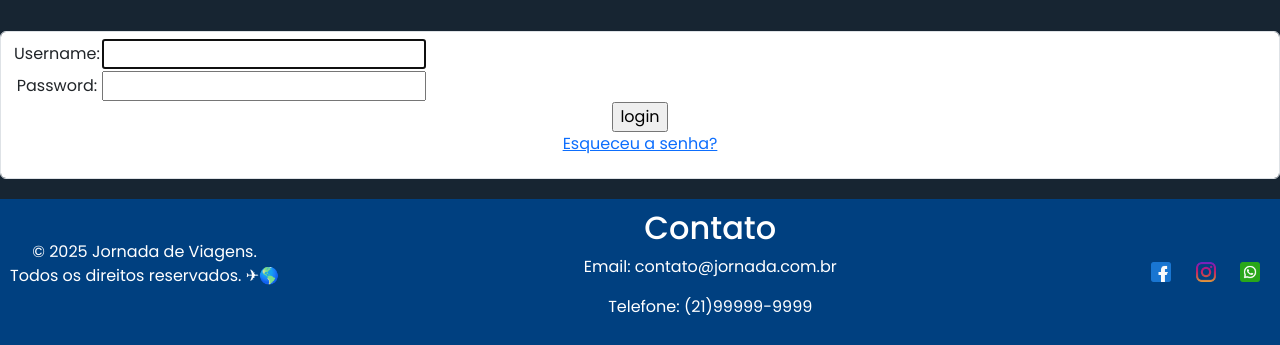
After one commit to dav-dev-codes/pastaprofessor, a Django app: page /accounts/login/ in a window 1280 px wide. The commit adds this page. Shown: the part 801-1146 px from the top of the page. Run offline with Django 5.2, Linux system fonts and the light colour scheme.

Commit message:
feat: login/logout installed

```diff
--- a/base/static/global/css/styles.css
+++ b/base/static/global/css/styles.css
@@ -6,6 +6,7 @@ body {
     text-align: center;
     background: linear-gradient(180deg,rgba(0, 0, 0, 1) 28%, rgba(23, 37, 50, 1) 67%);
 }
+
 
 
 .navbar-nav {
@@ -49,14 +50,14 @@ body {
     align-items: center;
     border-radius: 8px;
     max-height: 100%;
-    margin-top: 30px;
+    margin-top: 40px;
 }
 
 /* Efeito quando scrollar */
 .navbar.scrolled {
     background-color: rgba(116, 136, 177, 0.264) !important;
     backdrop-filter: blur(5px);
-    margin-top: 0;
+    margin-top: 40px;
     height: 50px;
 }
 
@@ -74,8 +75,9 @@ body {
 }
 
 .nav-link {
-    color: #f8f9fa !important;
+    color: #ffffff !important;
     font-weight: 400;
+    font-size: 23px;
     letter-spacing: 0.3px;
     transition: all 0.3s cubic-bezier(0.25, 0.46, 0.45, 0.94);
     padding: 0.5rem 1rem;
@@ -121,6 +123,24 @@ body {
     color: white;
     padding-left: 20px;
 }
+
+@media (max-width: 992px) {
+    .nav-link {
+        font-size: 1.1rem;
+        padding: 0.75rem 1rem;
+    }
+}
+
+.logout{
+    color: #158aff !important;
+    font-weight: 500px;
+    letter-spacing: 0.3px;
+    transition: all 0.3s cubic-bezier(0.25, 0.46, 0.45, 0.94);
+    padding: 0.5rem 1rem;
+    border-radius: 4px;
+    position: relative;
+}
+
 /* estilização do header(cabeçalho) */
 header {
     height: 100vh;
--- a/cadastro/admin.py
+++ b/cadastro/admin.py
@@ -1,3 +1,6 @@
 from django.contrib import admin
 
 # Register your models here.
+
+from .models import Pessoa
+admin.site.register(Pessoa)
--- a/cadastro/models.py
+++ b/cadastro/models.py
@@ -6,3 +6,6 @@ class Pessoa(models.Model):
     nome = models.TextField(max_length=100)
     telefone = models.TextField(max_length=14)
     email = models.EmailField(max_length=255)
+
+    def __str__(self):
+        return self.nome
--- a/cadastro/urls.py
+++ b/cadastro/urls.py
@@ -3,7 +3,10 @@ from django.urls import path
 from . import views
 
 urlpatterns = [
-    # path('admin/', admin.site.urls),
+    path('admin/', admin.site.urls),
     path('', views.cadastro, name='cadastro'),
     path('gravar/',views.gravar, name='gravar'),
+    path('editar/<int:id>',views.editar, name='editar'),
+    path('atualizar/<int:id>',views.atualizar, name='atualizar'),
+    path('apagar/<int:id>',views.apagar, name='apagar'),
 ]
--- /dev/null
+++ b/templates/registration/login.html
@@ -0,0 +1,45 @@
+{% extends 'global/base.html' %}
+
+
+{% block main %}
+
+
+  {% if form.errors %}
+    <p>Seu nome de usuário e senha não correspondem. Por favor, tente novamente.</p>
+  {% endif %}
+
+
+  {% if next %}
+    {% if user.is_authenticated %}
+      <p>Sua conta não tem acesso a esta página. Para prosseguir,
+        faça login com uma conta que tenha acesso.</p>
+    {% else %}
+      <p>Faça login para ver esta página.</p>
+    {% endif %}
+  {% endif %}
+
+
+  <form method="post" action="{% url 'login' %}" class="form-control">
+    {% csrf_token %}
+    <table>
+      <tr>
+        <td>{{ form.username.label_tag }}</td>
+        <td>{{ form.username }}</td>
+      </tr>
+      <tr>
+        <td>{{ form.password.label_tag }}</td>
+        <td>{{ form.password }}</td>
+      </tr>
+    </table>
+    <input type="submit" value="login" />
+    <input type="hidden" name="next" value="{{ next }}" />
+
+
+    {# Supõe que você configure a visualização password_reset em seu URLconf #}
+    <p><a href="{% url 'password_reset' %}">Esqueceu a senha?</a></p>
+
+  </form>
+
+
+
+{% endblock main %}
--- a/viagem/settings.py
+++ b/viagem/settings.py
@@ -61,7 +61,8 @@ TEMPLATES = [
     {
         'BACKEND': 'django.template.backends.django.DjangoTemplates',
         'DIRS': [
-            BASE_DIR / 'base'
+            BASE_DIR / 'base',
+            os.path.join(BASE_DIR, 'templates'),
         ],
         'APP_DIRS': True,
         'OPTIONS': {
@@ -139,3 +140,6 @@ STATICFILES_DIRS = [
 # https://docs.djangoproject.com/en/5.1/ref/settings/#default-auto-field
 
 DEFAULT_AUTO_FIELD = 'django.db.models.BigAutoField'
+
+# Redirecionar para URL inicial após login (redirecionamento padrão para /accounts/profile/)
+LOGIN_REDIRECT_URL = '/'
--- a/viagem/urls.py
+++ b/viagem/urls.py
@@ -11,3 +11,7 @@ urlpatterns = [
     path('fotos/', include('fotos.urls')),
     path('blog/', include('blog.urls')),
 ]
+
+urlpatterns +=[
+    path('accounts/', include('django.contrib.auth.urls')),
+]
```
Also changed, not shown: base/global/partials/menu.html (+34 -7 lines), cadastro/templates/cadastro/index.html (+9 -4 lines), cadastro/views.py (+24 -1 lines), templates/registration/logged_out.html (added, +7 -0 lines).
